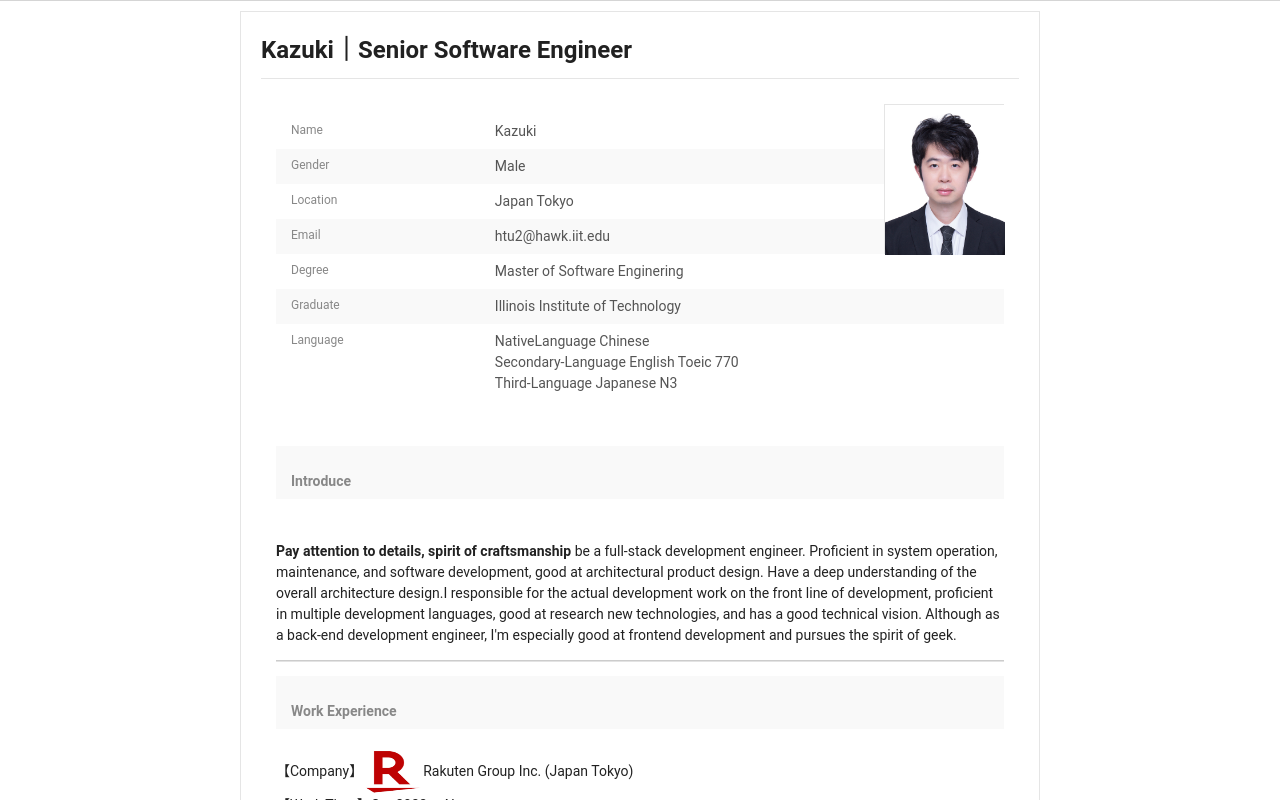
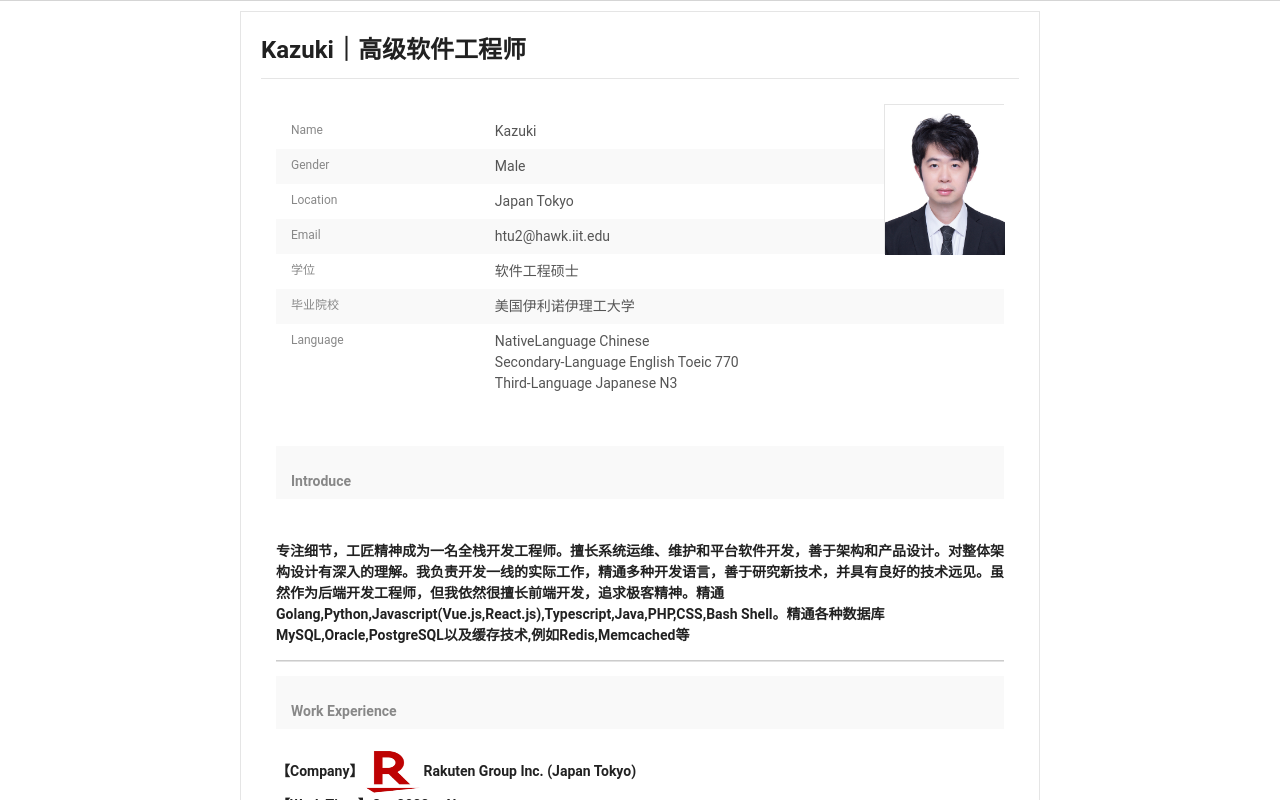
Before and after one commit to hoimasaki/resume, a plain HTML site: page index.html in a window 1280 px wide. Shown: the top 800 px of the page. Drawn offline with Linux system fonts and the light colour scheme.

Commit message:
Update index.html

```diff
--- a/index.html
+++ b/index.html
@@ -52,7 +52,7 @@
         <div id="content">
             <div id="content_cont">
                 <div class="user-profile-wrap">
-                    <div class="resume-title">Kazuki｜Senior Software Engineer</div>
+                    <div class="resume-title">Kazuki｜高级软件工程师</div>
                     <div class="resume-scroll-area">
                         <div class="resume-photo">
                             <img src="./static/image/tuhui.jpg" width="120px" height="150px" />
@@ -81,12 +81,12 @@
                                         <td>htu2@hawk.iit.edu</td>
                                     </tr>
                                      <tr>
-                                        <th>Degree</th>
-                                        <td>Master of Software Enginering</td>
+                                        <th>学位</th>
+                                        <td>软件工程硕士</td>
                                     </tr>
                                     <tr>
-                                        <th>Graduate</th>
-                                        <td>Illinois Institute of Technology</td>
+                                        <th>毕业院校</th>
+                                        <td>美国伊利诺伊理工大学</td>
                                     </tr>
                                 </table>
                             </div>
@@ -106,9 +106,7 @@
                         <div class="resume-detail" id="anchor-resume-detail">
                             <h2><br><b>Introduce</b><br></h2>
                                 <br><br>
-                                <b>Pay attention to details, spirit of craftsmanship</b>
-                              be a full-stack development engineer. Proficient in system operation, maintenance, and software development, good at architectural product design. Have a deep understanding of the overall architecture design.I responsible for the actual development work on the front line of development, proficient in multiple development languages, good at research new technologies, and has a good technical vision. Although as a back-end development engineer, I'm especially good at frontend development and pursues the spirit of geek.
- <br>
+                                <b>专注细节，工匠精神成为一名全栈开发工程师。擅长系统运维、维护和平台软件开发，善于架构和产品设计。对整体架构设计有深入的理解。我负责开发一线的实际工作，精通多种开发语言，善于研究新技术，并具有良好的技术远见。虽然作为后端开发工程师，但我依然很擅长前端开发，追求极客精神。精通Golang,Python,Javascript(Vue.js,React.js),Typescript,Java,PHP,CSS,Bash Shell。精通各种数据库MySQL,Oracle,PostgreSQL以及缓存技术,例如Redis,Memcached等 <br>
                                 <hr>
                                 <h2><br><b>Work Experience</b></br></h2>
                                 <br>【Company】<img  src="static/image/1664870445225.jpg" width="60px" height="45px">Rakuten Group Inc. (Japan Tokyo)
@@ -116,11 +114,12 @@
                                 <br>【Job】Senior Site Reliability Engineer
                                 <br>
                                 【Main responsibility】<br>
-                                1. In Charge of Ichiba MC  Market Site Reliability Engineering.<br>
-                                2. Implement and migrate Ichiba Application to Kubernetes.<br>
-                                3. Implement ELK  and Prometheus for monitoring.<br>
-                                4. Develop Jenkins CI/CD pipeline for application integrated.<br>
-                                5. Design a monolithic application broken down into microservice.<br>
+                             1. 负责Ichiba MC市场的站点可靠性工程。</br>
+2. 实施并迁移Ichiba应用到Kubernetes云平台</br>
+3. 实施ELK和Prometheus进行监控。</br>
+4. 开发Jenkins CI/CD自动化流水线，实现应用的集成。</br>
+5. 设计将单体应用拆分为微服务。</br>
+                                    6. 负责云计算的培训。</br>
                                 <br>
                                 <hr>
                                 <br>【Company】<img  src="static/image/huifu.png" width="60px" height="45px">Huifu Payment Ltd （Listed in Hong Kong, Third-party payment companies）
@@ -128,90 +127,85 @@
                                 <br>【Job】Devops Specialist
                                 <br>
                                 【Main responsibility】<br>
-                                1. Led 8 members to implement the company's digital strategy and develop the DevOps platform.<br>
-                                2. Service Tree and CMDB system build.<br>
-                                3. Use Drone and GitLab branch strategy to build  Huifu's CI/CD pipeline system, while supporting the CI/CD on Kubernetes and VM host.<br>
-                                4. Change management system development, record, and track production change process can carry out process management of standard and non-standard change system, improve change efficiency and reduce the failure rate of product release.<br>
-                                5. The configuration center system development.<br>
-                                6. Effectiveness Analyse System Development, calculate and analyze the effectiveness of different departments, teams, and individuals through digital means, and form data visualization.<br>
-                                7. Middle-end portal development of architecture system, using micro-front-end technology, integrating company cloud platform, CI/CD system, change management system, stress testing system, monitoring system, event distribution system, API management system, low-code back-end process Build systems, low-code front-end build systems, etc., to build them all in one portal<br>
-                                8. Implement and develop  next Generation  log management system, to replace the Alibaba Cloud log system, which can cover 90% function for the nomal developer scene, reducing the overall operation and maintenance cost by 90%. more lightly,more effectiveness<br>
-                                9. Develop a basic monitoring system, based on Prometheus monitoring, to promote the company's full-stack development concept.<br>
-                                10. Participate in the development of an intelligent monitoring system, and realize some abnormal intelligent perceptions through Prometheus and algorithm model.<br>
-                                11. Participate in the development of a massive trace monitoring system what like google dapper thises. I'd like you to be responsible for the visualization development.<br>
-                                12. Responsible for the writing of the Devops section of the Huifu technical white paper in 2022<br>
-
+                       1. 带领8名成员实施公司的数字化战略并开发DevOps平台。</br>
+2. 建立服务树和配置管理数据库（CMDB）系统。</br>
+3. 使用Drone和GitLab分支策略构建汇付的CI/CD流水线系统，同时支持在Kubernetes和虚拟机主机上进行CI/CD。</br>
+4. 开发变更管理系统，记录和跟踪生产变更过程，能够对标准和非标准变更系统进行过程管理，提高变更效率，降低产品发布的失败率。</br>
+5. 开发配置中心系统。</br>
+6. 开发效能分析系统，通过数字手段计算和分析不同部门、团队和个人的效能，并形成数据可视化。</br>
+7. 架构系统的中台门户开发，采用微前端技术，集成公司云平台、CI/CD系统、变更管理系统、压力测试系统、监控系统、事件分发系统、API管理系统、低代码后端流程构建系统、低代码前端构建系统等，打造一个统一的门户。</br>
+8. 实施和开发下一代日志管理系统，以取代阿里云日志系统，能够覆盖90%的常规开发场景，将整体运维成本降低90%。更轻、更有效。</br>
+9. 开发基础监控系统，基于Prometheus监控，推动公司的全栈开发理念。</br>
+10. 参与智能监控系统的开发，通过Prometheus和算法模型实现一些异常智能感知。</br>
+11. 参与大规模追踪监控系统的开发，类似于Google Dapper，你将负责可视化开发。</br>
+12. 负责撰写2022年汇付技术白皮书中的DevOps部分。</br>
                                 <hr>
                                 <br>【Company】 <img  src="static/image/bilibili.png" width="60px" height="45px">BILIBILI.COM
                                 <br>【Work Time】Jan. 2018〜 Feb. 2019
                                 <br>【Job】Site Reliability Engineer
                                 <br><br>【Main responsibility】<br>
-                                1. Leader of the DevOps development group  including a 3-person team <br>
-                                2. Implement  Next Generation Monitor Platform using Prometheus  to replace the old monitor system which likes Zabbix and so on <br>
-                                3. Through the decentralization of the visual development and configuration capabilities of the development monitoring platform, the full-stack operation and maintenance capabilities of the entire development department are promoted.
-                                 <br>
+                          1. DevOps开发组的负责人，包括一个由3人组成的团队。</br>
+2. 使用Prometheus实施下一代监控平台，取代像Zabbix等旧的监控系统。</br>
+3. 通过开发监控平台的可视化开发和配置能力的去中心化，推动整个开发部门的全栈运维能力。</br>
                                 <hr>
                                 <br>【Company】<img  src="static/image/ste.png" width="70px" height="50px">Shanghai Stock Exchange Tech Com.
                                 <br>【Work Time】Dec. 2016〜Jan. 2018
                                 <br>【Job】Senior Software Engineer
                                 <br><br>【Main responsibility】<br>
-                                1 Develop the core bidding trading system and business system of the Shanghai Stock Exchange, the operation and maintenance system of the financial cloud project,design a new set of new architecture based on Internet technology. <br>
-                                2 Develop the framework of Python real-time computing system, monitor transaction gateway, transaction distribution system, transaction batch processing system, and monitor real-time calculation of upstream bidding system. Build and maintain the docker container platform using mesos, monitor applications and use the paas platform.<br>
-                                3 Maintain and build the Opentsdb time series database, operate and maintain and interface development front-end Vue.js, WebSocket, and develop a Nasdaq-style front-end component library, the main process.<br>
-                                4 Based on the elastic log processing and analysis system, cluster construction and maintenance Design and development of the Nodejs Api gateway of the Shanghai Stock Exchange, the main process.<br>
-                                5 Completely reconstruct the previous vendor-based transaction monitoring system from the bottom. A 5-person development team completed the first phase of the monitoring project. I have done secondary development of open falcon, read the source code, and used several components to build a basic monitoring system.<br>
-                                6 Responsible for planning the monitoring part of the next-generation core trading system.<br>
-                                7 Wrote the white paper on the new generation operation monitoring system product of the Shanghai Stock Exchange.<br>
-                                <br>
+                            1. 开发上海证券交易所的核心竞价交易系统和业务系统，金融云项目的运维系统，基于互联网技术设计一套新的架构。</br>
+2. 开发Python实时计算系统的框架，监控交易网关、交易分发系统、交易批处理系统，以及监控上游竞价系统的实时计算。使用Mesos构建和维护Docker容器平台，监控应用并使用PaaS平台。</br>
+3. 维护和构建Opentsdb时序数据库，操作和维护以及前端Vue.js的接口开发，WebSocket，开发类似纳斯达克风格的前端组件库，主要的过程。</br>
+4. 基于弹性日志处理和分析系统，集群的构建和维护，上海证券交易所的Node.js API网关的设计和开发，主要的过程。</br>
+5. 从底层完全重构基于供应商的交易监控系统。一个由5人组成的开发团队完成了监控项目的第一阶段。我对Open Falcon进行了二次开发，阅读了源代码，并使用了几个组件构建了一个基本的监控系统。</br>
+6. 负责规划下一代核心交易系统的监控部分。</br>
+7. 撰写了上海证券交易所新一代运维监控系统产品的白皮书。</br>
                                  <hr>
                                 <br>【Company】<img  src="static/image/ucloud.png" width="70px" height="50px">Ucloud cn.
                                 <br>【Work Time】Oct. 2016〜Dec. 2016
                                 <br>【Job】Senior Software Engineer
                                 <br><br>【Main responsibility】<br>
-                                1 BI System Development, Data visualizing
+                                继续负责Ucloud BI系统开发，实现数据可视化，个自动化报表生成.负责架构设计，后端开发，前端开发。</br>
                                 <br>
                                 <hr>
                                 <br>【Company】<img  src="static/image/jd.png" width="60px" height="50px">JD.COM
                                 <br>【Work Time】April 2015 〜 Oct.2016
                                 <br>【Job】Senior Software Engineer
                                 <br><br>【Main responsibility】<br>
-                                1. Manage and operate more than 100000 core large server clusters. Daily application publishing and management. <br>
-                                2. Responsible for the Elasticsearch cluster maintenance of Jingdong Wireless Service Operation and Development Department, providing support for other Teams. <br>
-                                3. Responsible for the development of Jingdong wireless APM system, data visualization output, responsible for architecture design, back-end framework development, front-end framework development, UI design <br>
-                                4. Distributed external network line detection and development, realize the end-to-end national network jitter alarm, line detection, and find that the backbone network failure can immediately cut to HttpsDNS for disaster recovery. Responsible for architecture design, back-end framework development, front-end framework development, UI design. <br>
-                                <br>
+                            1. 管理和运营超过10万个核心大型服务器集群。负责每日应用发布和管理。</br>
+2. 负责京东无线服务运营和开发部门的Elasticsearch集群维护，为其他团队提供支持。</br>
+3. 负责京东无线APM系统的开发，数据可视化输出，负责架构设计、后端框架开发、前端框架开发、UI设计。</br>
+4. 分布式外网线路检测和开发，实现端到端的全国网络抖动报警、线路检测，并发现骨干网络故障时能立即切换到HttpsDNS进行灾备恢复。负责架构设计、后端框架开发、前端框架开发、UI设计。</br>    <br>
                                 <hr>
                                 <br>【Company】<img  src="static/image/ucloud.png" width="60px" height="50px">UCLOUD.CN (Cloud Compute Platform)
                                 <br>【Work Time】Nov. 2013〜 April. 2015
                                 <br>【Job】 Senior Software Engineer
                                 <br><br>【Main responsibility】<br>
-                                1. Develop a CRM customer management system from 0 to 1, and combine the billing system and self-developed BI system to provide data support for sales, operation and market, as architect, product and main course. <br>
-                                2. Develop a Ucloud data analysis system from 0 to 1. After three major versions of iteration, the original Pandas single scripting is changed to a comprehensive BI system that can realize ad hoc query, timed report output, and graphical data display. Provide data support for Ucloud business operations. Architect, product, main course. <br>
-                                3. Cooperate with third-party auditing and finance, conduct daily-to-period and year-on-year calculations of the company's performance, send graphical reports and CEO, COO, sales performance commission, revenue forecast, etc. <br>
-                                3. Develop a public network link detection system. Architect, product, main course.<br>
-                                4. Develop cloud log products, based on ELK, draw on foreign competitors for product development, and be included in open source China, project address https://www.oschina.net/p/sevnote (has stopped maintenance), can be Multi-tenant users perform log isolation and cutting, perform query search, and can visualize data output. Architect, product, front-end main and partial back-end development.<br>
-                                5. Develop a CMDB system, based on CMDB development of basic hardware architecture. Front-end and back-end database design, UI design.<br>
-                                6. Provide a unified Nodejs web framework and front-end system for other team members to effectively improve the visual effect of the back-end management system. Based on Express, it provides strong support for the transformation of PHP engineers in the early days of Nodejs. Drawing on the PHP CI framework, it can make development seamlessly switch.<br>
-                                7. The external system operation and maintenance support work of the second-line technical expert group.<br>
-                                8. Performance testing of hardware servers, and implementation of fully automated installation systems.<br>
-                                <br>
+                            1. 从0到1开发CRM客户管理系统，并结合计费系统和自主开发的BI系统，为销售、运营和市场提供数据支持。作为架构师、产品负责人和主要开发者。</br>
+2. 从0到1开发Ucloud数据分析系统。经过三个重大版本的迭代，将原始的Pandas单脚本改变为能够实现即席查询、定时报表输出和图形化数据展示的综合BI系统。为Ucloud业务运营提供数据支持。作为架构师、产品负责人和主要开发者。</br>
+3. 与第三方审计和财务合作，对公司绩效进行日报、期报和年报计算，发送图形化报告给CEO、COO、销售绩效提成、收入预测等。</br>
+4. 开发公网链路检测系统。作为架构师、产品负责人和主要开发者。</br>
+5. 开发基于ELK的云日志产品，借鉴国外竞争对手的产品开发，并纳入开源中国，项目地址 https://www.oschina.net/p/sevnote （已停止维护），可以为多租户用户执行日志隔离和切割，进行查询搜索，并可视化数据输出。作为架构师、产品负责人和前端主要以及部分后端开发。</br>
+6. 开发CMDB系统，基于CMDB开发基础硬件架构。前端和后端数据库设计，UI设计。</br>
+7. 为其他团队成员提供统一的Nodejs Web框架和前端系统，有效提高后端管理系统的可视效果。基于Express，为早期Nodejs的PHP工程师转型提供强力支持。借鉴PHP CI框架，可以实现开发的无缝切换。</br>
+8. 第二线技术专家组的外部系统运维支持工作。</br>
+9. 硬件服务器的性能测试，并实施Linux全自动化安装系统。</br>   <br>
                                 <hr>
                                 <br>【Company】Shanghai Easipass (Custom Port data exchange)
                                 <br>【Work Time】Jun. 2011 〜 Nov. 2013
                                 <br>【Job】System Engineer
                                 <br><br>【Main responsibility】<br>
-                                1. AIX HP-UX system operation and maintenance work <br>
-                                2. Middleware operation and maintenance, Weblogic, Nginx, Apache Tomcat, etc. <br>
-                                3. Release of packages  <br>
-                                4. Develop an automatic publishing system <br>
+                              1. AIX和HP-UX系统的运维工作。</br>
+2.中间件的运维工作，包括Weblogic、Nginx、Apache Tomcat等。</br>
+3.软件包的发布。</br>
+4.使用PHP开发流水线自动发布系统。</br>
                                 <hr>
                                <br>【Company】Xinmin.cn  (Custom Port data exchange)
                                 <br>【Work Time】Mar. 2010 〜 Jun. 2011
                                 <br>【Job】System Engineer
                                 <br><br>【Main responsibility】<br>
-                                1. Nginx web server maintenance <br>
-                                2. PHP software development <br>
-                                3. Server maintenance <br>
+                             1. Nginx Web服务器的配置维护。</br>
+使用PHP开发ITSM运维系统。</br>
+日常常规Linux服务器以及网络设备的的维护。</br>
                                 <hr>
 
 <!--                                <br>【Company】Kesida information
@@ -230,8 +224,8 @@
                                 <hr>
                          -->
                                 <h2><br>Education Experience</br></h2>
-                                <br>2020.8-2022.8&nbsp;&nbsp;&nbsp;Illinois Institute of Technology&nbsp;&nbsp;&nbsp;&nbsp;&nbsp;&nbsp;Master Of Software Enginering&nbsp;&nbsp;&nbsp;
-                                <br>2004.1-2007.2&nbsp;&nbsp;&nbsp;DongHua University&nbsp;&nbsp;&nbsp;&nbsp;&nbsp;&nbsp;Information System & Information Management&nbsp;&nbsp;&nbsp;
+                                <br>2020.8-2022.8&nbsp;&nbsp;&nbsp;美国伊利诺伊洲理工大学&nbsp;&nbsp;&nbsp;&nbsp;&nbsp;&nbsp;硕士 软件工程&nbsp;&nbsp;&nbsp;
+                                <br>2004.1-2007.2&nbsp;&nbsp;&nbsp;东华大学&nbsp;&nbsp;&nbsp;&nbsp;&nbsp;&nbsp;本科 信息系统信息管理&nbsp;&nbsp;&nbsp;
 <!--                                 <br>2000.9-2003.6&nbsp;&nbsp;&nbsp;Shanghai Technical Institute of Electronics and Information(STIEl)&nbsp;&nbsp;&nbsp;&nbsp;&nbsp;&nbsp;Auto Robot ;&nbsp;Colledge
                                 <br> -->
 
```
